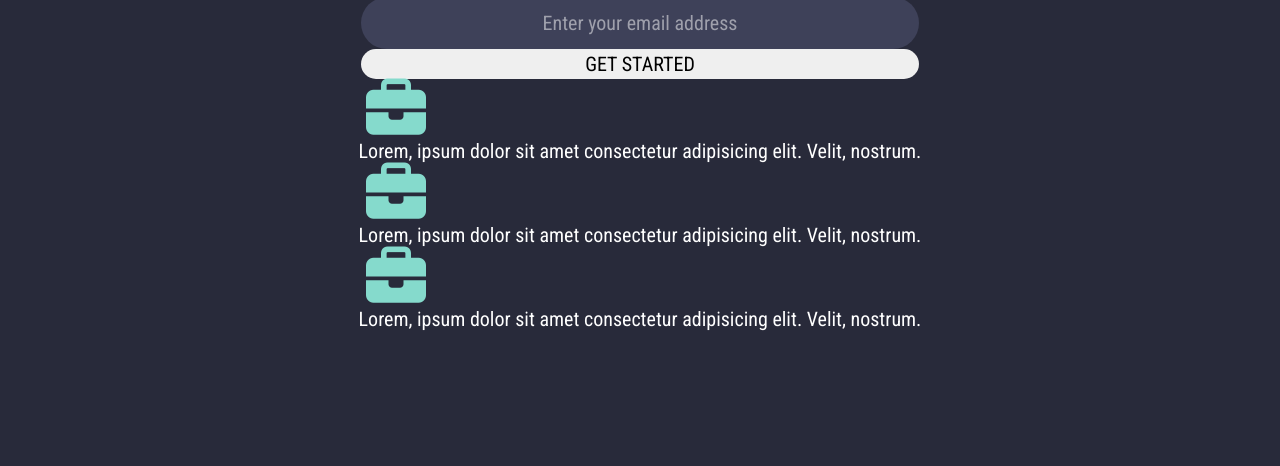
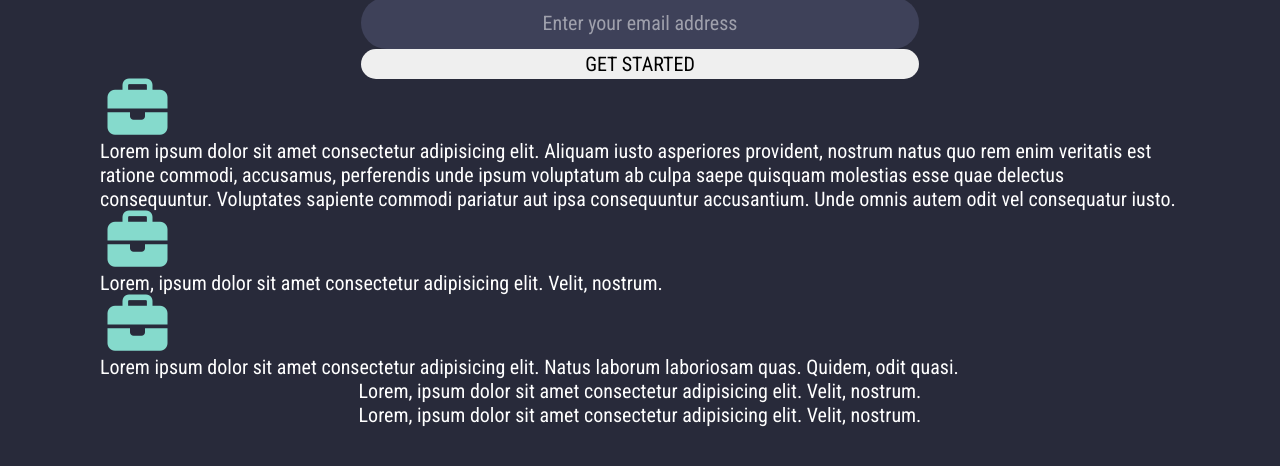
Before and after one commit to Lumbagu/FreeCodeCampProjects, a plain HTML site: page ProductLandingPage/index.html in a window 1280 px wide. Shown: the part 138-604 px from the top of the page. Drawn offline with Linux system fonts and the light colour scheme.

Commit message:
features section

```diff
--- a/ProductLandingPage/index.html
+++ b/ProductLandingPage/index.html
@@ -40,123 +40,34 @@
             </form>
         </section>
 
-        <section id="features">
-            <i class="fas fa-briefcase fa-3x fa-fw"></i>
+        <section id="features" class="section">
+            <div class="container">
+                <i class="fas fa-briefcase fa-3x fa-fw"></i>
+                <p>Lorem ipsum dolor sit amet consectetur adipisicing elit. Aliquam iusto asperiores provident, nostrum
+                    natus quo rem enim veritatis est ratione commodi, accusamus, perferendis unde ipsum voluptatum ab
+                    culpa saepe quisquam molestias esse quae delectus consequuntur. Voluptates sapiente commodi pariatur
+                    aut ipsa consequuntur accusantium. Unde omnis autem odit vel consequatur iusto.</p>
+            </div>
+            <div class="container">
+                <i class="fas fa-briefcase fa-3x fa-fw"></i>
+                <p>Lorem, ipsum dolor sit amet consectetur adipisicing elit. Velit, nostrum.</p>
+            </div>
+            <div class="container">
+                <i class="fas fa-briefcase fa-3x fa-fw"></i>
+                <p>Lorem ipsum dolor sit amet consectetur adipisicing elit. Natus laborum laboriosam quas. Quidem, odit
+                    quasi.</p>
+            </div>
+        </section>
+
+        <section id="how-it-works" class="section">
             <p>Lorem, ipsum dolor sit amet consectetur adipisicing elit. Velit, nostrum.</p>
         </section>
 
-        <section id="how-it-works">
-            <i class="fas fa-briefcase fa-3x fa-fw"></i>
-            <p>Lorem, ipsum dolor sit amet consectetur adipisicing elit. Velit, nostrum.</p>
-        </section>
-
-        <section id="pricing">
-            <i class="fas fa-briefcase fa-3x fa-fw"></i>
+        <section id="pricing" class="section">
             <p>Lorem, ipsum dolor sit amet consectetur adipisicing elit. Velit, nostrum.</p>
         </section>
     </main>
 
-
-    <br>
-    <br>
-    <br>
-    <br>
-    <br>
-    <br>
-    <br>
-    <br>
-    <br>
-    <br>
-    <br>
-    <br>
-    <br>
-    <br>
-    <br>
-    <br>
-    <br>
-    <br>
-    <br>
-    <br>
-    <br>
-    <br>
-    <br>
-    <br>
-    <br>
-    <br>
-    <br>
-    <br>
-    <br>
-    <br>
-    <br>
-    <br>
-    <br>
-    <br>
-    <br>
-    <br>
-    <br>
-    <br>
-    <br>
-    <br>
-    <br>
-    <br>
-    <br>
-    <br>
-    <br>
-    <br>
-    <br>
-    <br>
-    <br>
-    <br>
-    <br>
-    <br>
-    <br>
-    <br>
-    <br>
-    <br>
-    <br>
-    <br>
-    <br>
-    <br>
-    <br>
-    <br>
-    <br>
-    <br>
-    <br>
-    <br>
-    <br>
-    <br>
-    <br>
-    <br>
-    <br>
-    <br>
-    <br>
-    <br>
-    <br>
-    <br>
-    <br>
-    <br>
-    <br>
-    <br>
-    <br>
-    <br>
-    <br>
-    <br>
-    <br>
-    <br>
-    <br>
-    <br>
-    <br>
-    <br>
-    <br>
-    <br>
-    <br>
-    <br>
-    <br>
-    <br>
-    <br>
-    <br>
-    <br>
-    <i class="fas fa-briefcase fa-3x fa-fw"></i>
     <script src="https://kit.fontawesome.com/70c6958b9b.js" crossorigin="anonymous"></script>
     <script src="https://cdn.freecodecamp.org/testable-projects-fcc/v1/bundle.js"></script>
 
```
